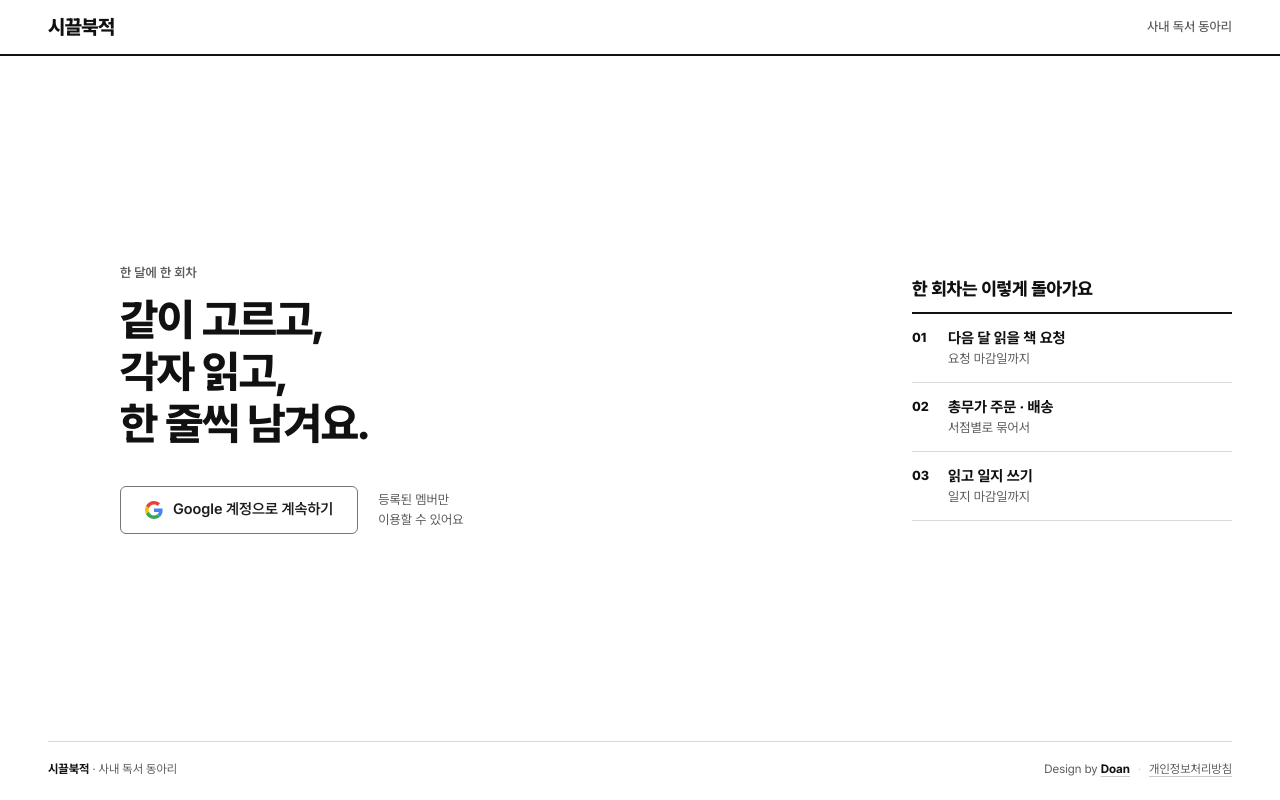
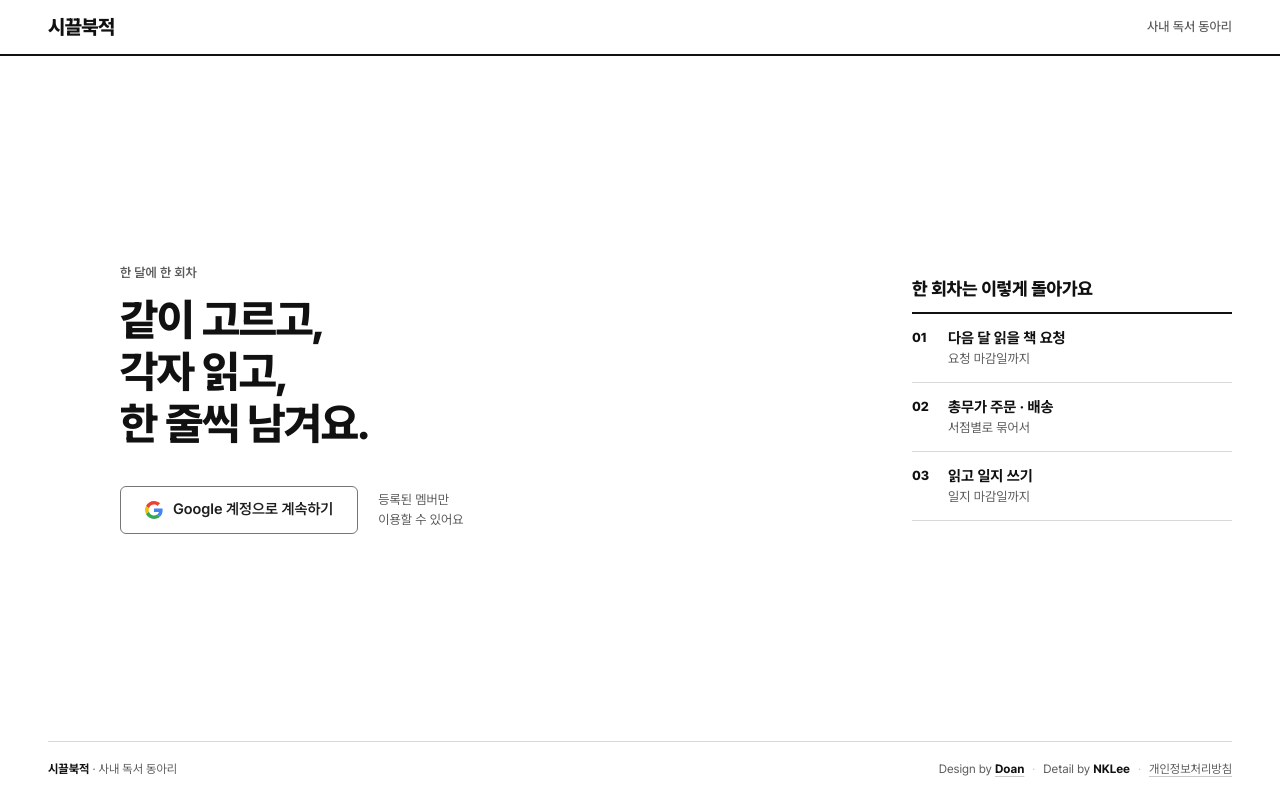
Before and after one commit to hye-ung97/bookhive, a Next.js app: page /login in a window 1280 px wide. Built offline with nearby package versions, Linux system fonts and the light colour scheme; no server answers.

Commit message:
feat: 푸터에 Detail by NKLee
Co-Authored-By: Claude Opus 5.5 <noreply@anthropic.com>

```diff
--- a/src/components/site-footer.tsx
+++ b/src/components/site-footer.tsx
@@ -15,6 +15,9 @@ export function SiteFooter({ contact = true }: { contact?: boolean }) {
               <b>Doan</b>
             </a>
           </span>
+          <span>
+            Detail by <b>NKLee</b>
+          </span>
           {contact && (
             <span>
               Made by <a href={`mailto:${DEV_MAIL}?subject=${encodeURIComponent("[시끌북적] ")}`}>{DEV_MAIL}</a>
```
